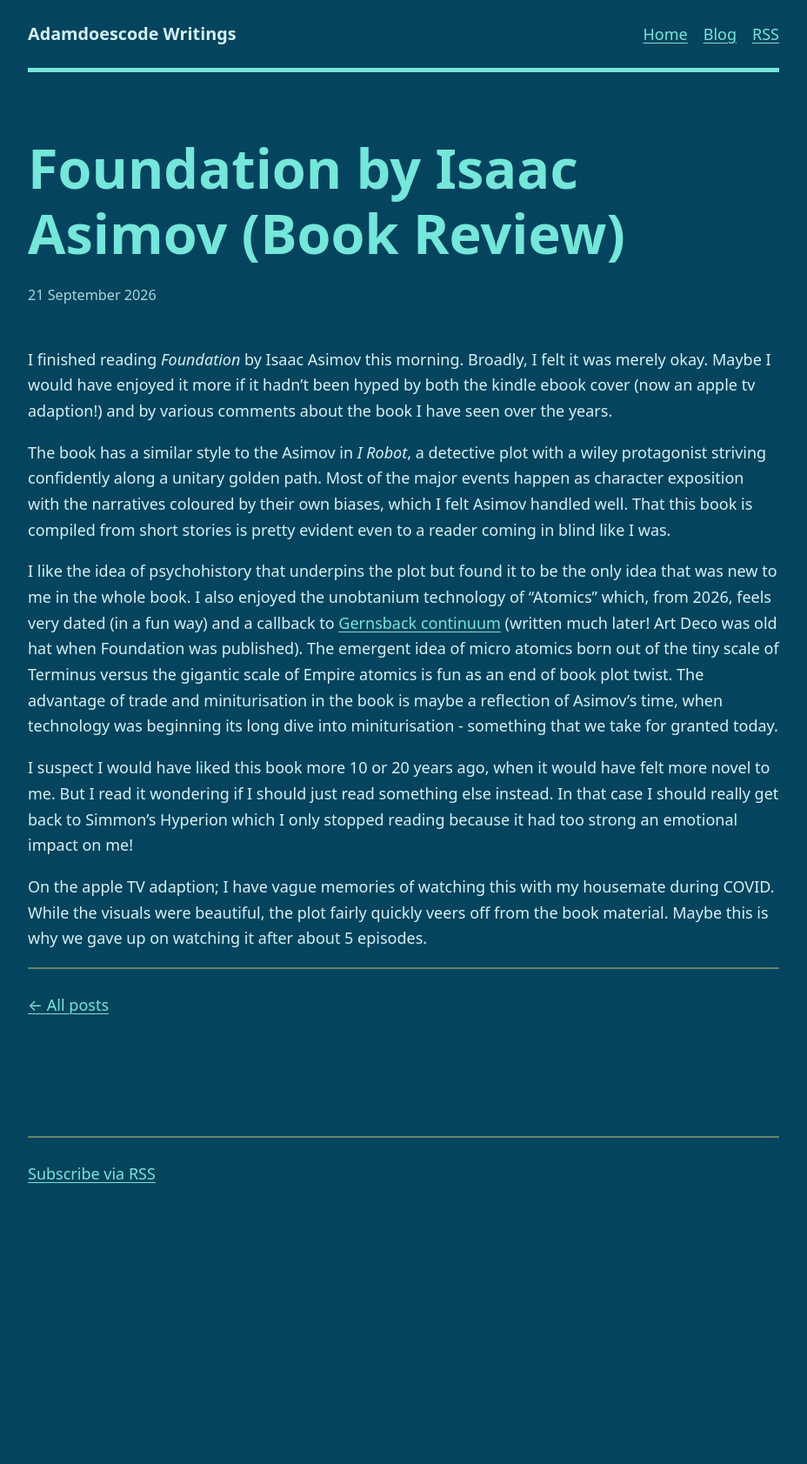
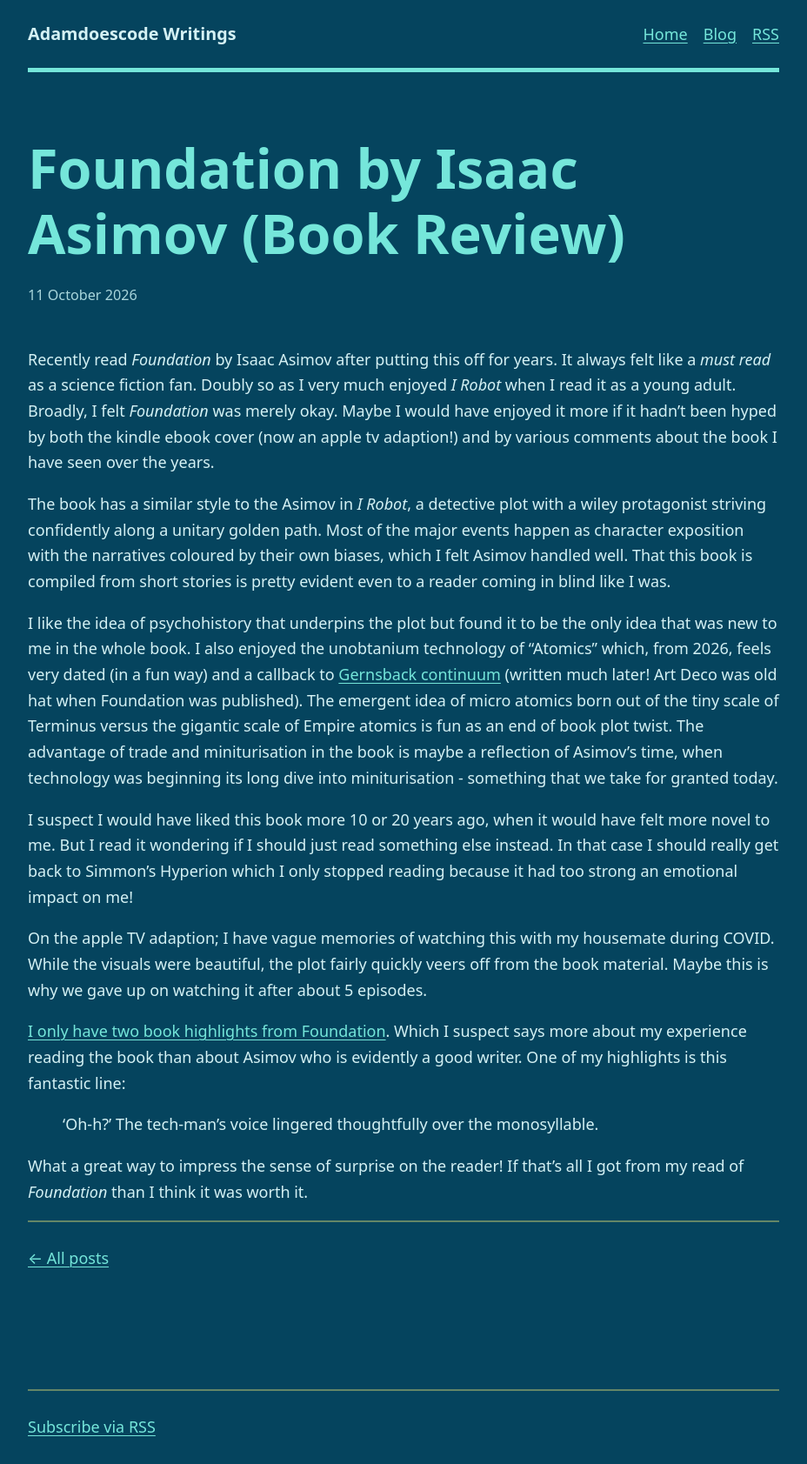
Before and after one commit to adamdoescode/adamdoescode.github.io, a Jekyll site: the page built from _posts/2026-09-21-foundation-by-isaac-asimov-book-review.md, in a window 1280 px wide. Shown: the whole page at 87% size, without its empty margins (176-1104 px from the left). Built offline with Jekyll 4.4.1, drawn with Linux system fonts in a browser that asks for light colours; before the commit the page ends 1391 px from its top, so only the background shows below that.

Commit message:
#18 wrap up thoughts on Asimovs Foundation for a first blog post - worth checking my highlights -- oh-h

```diff
--- a/_posts/2026-09-21-foundation-by-isaac-asimov-book-review.md
+++ b/_posts/2026-09-21-foundation-by-isaac-asimov-book-review.md
@@ -1,10 +1,10 @@
 ---
 layout: post
 title: "Foundation by Isaac Asimov (Book Review)"
-date: 2026-09-21 00:00:00 +0800
+date: 2026-10-11 00:00:00 +0800
 ---
 
-I finished reading *Foundation* by Isaac Asimov this morning. Broadly, I felt it was merely okay. Maybe I would have enjoyed it more if it hadn't been hyped by both the kindle ebook cover (now an apple tv adaption!) and by various comments about the book I have seen over the years.
+Recently read *Foundation* by Isaac Asimov after putting this off for years. It always felt like a *must read* as a science fiction fan. Doubly so as I very much enjoyed *I Robot* when I read it as a young adult. Broadly, I felt *Foundation* was merely okay. Maybe I would have enjoyed it more if it hadn't been hyped by both the kindle ebook cover (now an apple tv adaption!) and by various comments about the book I have seen over the years.
 
 The book has a similar style to the Asimov in *I Robot*, a detective plot with a wiley protagonist striving confidently along a unitary golden path. Most of the major events happen as character exposition with the narratives coloured by their own biases, which I felt Asimov handled well. That this book is compiled from short stories is pretty evident even to a reader coming in blind like I was.
 
@@ -13,3 +13,8 @@ I like the idea of psychohistory that underpins the plot but found it to be the
 I suspect I would have liked this book more 10 or 20 years ago, when it would have felt more novel to me. But I read it wondering if I should just read something else instead. In that case I should really get back to Simmon's Hyperion which I only stopped reading because it had too strong an emotional impact on me!
 
 On the apple TV adaption; I have vague memories of watching this with my housemate during COVID. While the visuals were beautiful, the plot fairly quickly veers off from the book material. Maybe this is why we gave up on watching it after about 5 episodes.
+
+[I only have two book highlights from Foundation](https://adamdoescode.github.io/AdamsQuotes/?tag=isaacasimov). Which I suspect says more about my experience reading the book than about Asimov who is evidently a good writer. One of my highlights is this fantastic line:
+> ‘Oh-h?’ The tech-man’s voice lingered thoughtfully over the monosyllable.
+
+What a great way to impress the sense of surprise on the reader! If that's all I got from my read of *Foundation* than I think it was worth it.
```
